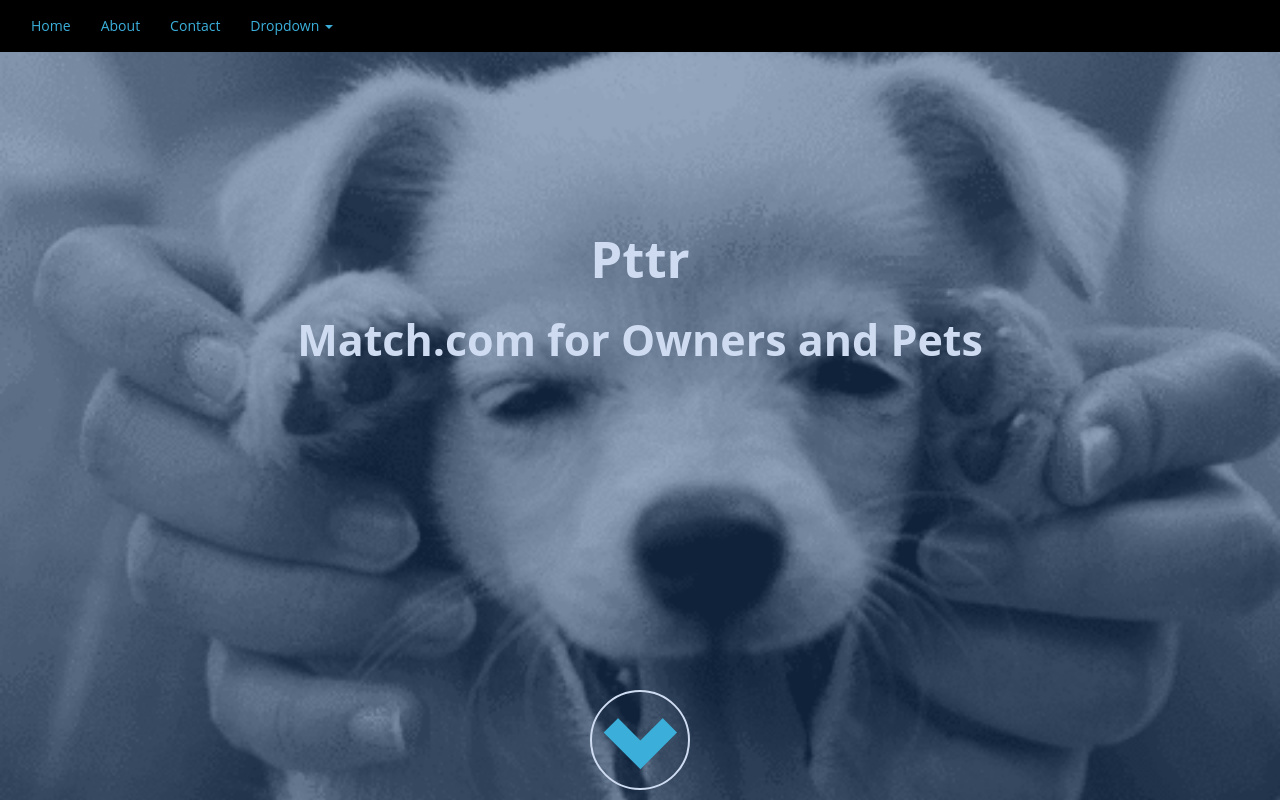
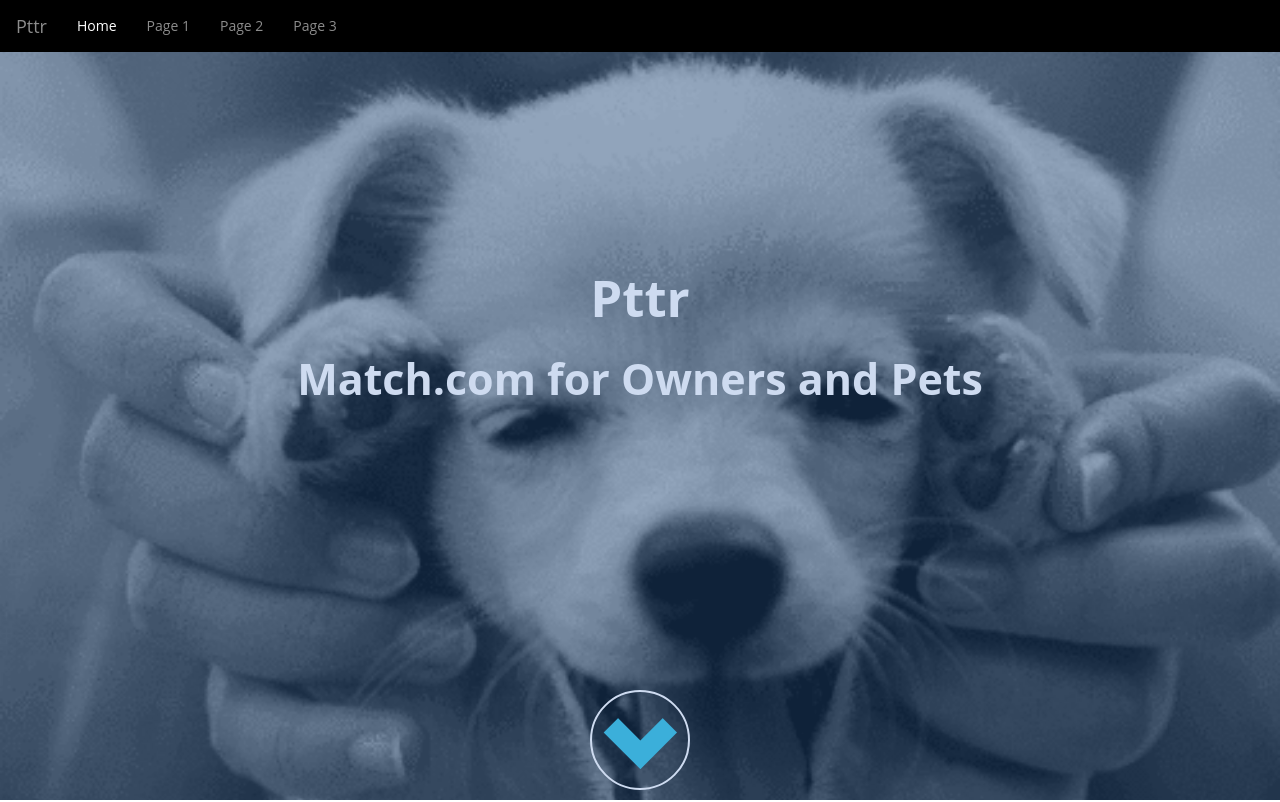
Before and after one commit to global-urban-datafest/Pttr-web, a website: page index.html in a window 1280 px wide. Shown: the top 802 px of the page. Drawn offline with Linux system fonts and the light colour scheme.

Commit message:
fixed navbar placement

```diff
--- a/index.html
+++ b/index.html
@@ -18,33 +18,31 @@
 </head>
 
 <body>
-    <div navigation id="navbar" class="navbar-collapse collapse">
-        <ul class="nav navbar-nav">
-            <li class="active"><a href="#">Home</a>
-            </li>
-            <li><a href="profilePage.html">About</a>
-            </li>
-            <li><a href="searchPreference.html">Contact</a>
-            </li>
-            <li class="dropdown">
-                <a href="#" class="dropdown-toggle" data-toggle="dropdown" role="button" aria-expanded="false">Dropdown <span class="caret"></span></a>
-                <ul class="dropdown-menu" role="menu">
-                    <li><a href="#">Action</a>
+    <nav navigation class="navbar navbar-inverse navCust" >
+        <div class="container-fluid">
+            <div class="navbar-header">
+                <button type="button" class="navbar-toggle" data-toggle="collapse" data-target="#myNavbar">
+                    <span class="icon-bar"></span>
+                    <span class="icon-bar"></span>
+                    <span class="icon-bar"></span>
+                </button>
+                <a class="navbar-brand" href="#">Pttr</a>
+            </div>
+            <div class="collapse navbar-collapse" id="myNavbar">
+                <ul class="nav navbar-nav">
+                    <li class="active"><a href="#">Home</a>
                     </li>
-                    <li><a href="#">Another action</a>
+                    <li class="dropdown">
+                        <a class="dropdown-toggle" data-toggle="dropdown" href="#">Page 1</a>
                     </li>
-                    <li><a href="#">Something else here</a>
+                    <li><a href="#">Page 2</a>
                     </li>
-                    <li class="divider"></li>
-                    <li class="dropdown-header">Nav header</li>
-                    <li><a href="#">Separated link</a>
-                    </li>
-                    <li><a href="#">One more separated link</a>
+                    <li><a href="#">Page 3</a>
                     </li>
                 </ul>
-            </li>
-        </ul>
-    </div>
+            </div>
+        </div>
+    </nav>
     <section class="" id="landing">
         <div class="overlay">
             <div class="landingContent">
--- a/scss/modules/_landingpage.scss
+++ b/scss/modules/_landingpage.scss
@@ -1,14 +1,16 @@
 body, html {
     width: 100%;
     height: 100%;
+    padding-top:26px;
 }
-#navbar {
+.navbar {
     position: fixed;
     top: 0;
     background-color: black;
     border: solid 1px black;
     z-index: 100;
     width: 100%;
+    @include border-radius(0);
 }
 section {
     position: relative;
@@ -165,3 +167,6 @@
 .right{
 background-color:yellow;
 }
+navCust{
+	margin-botton:0;
+}
```
Also changed, not shown: css/format.css.
